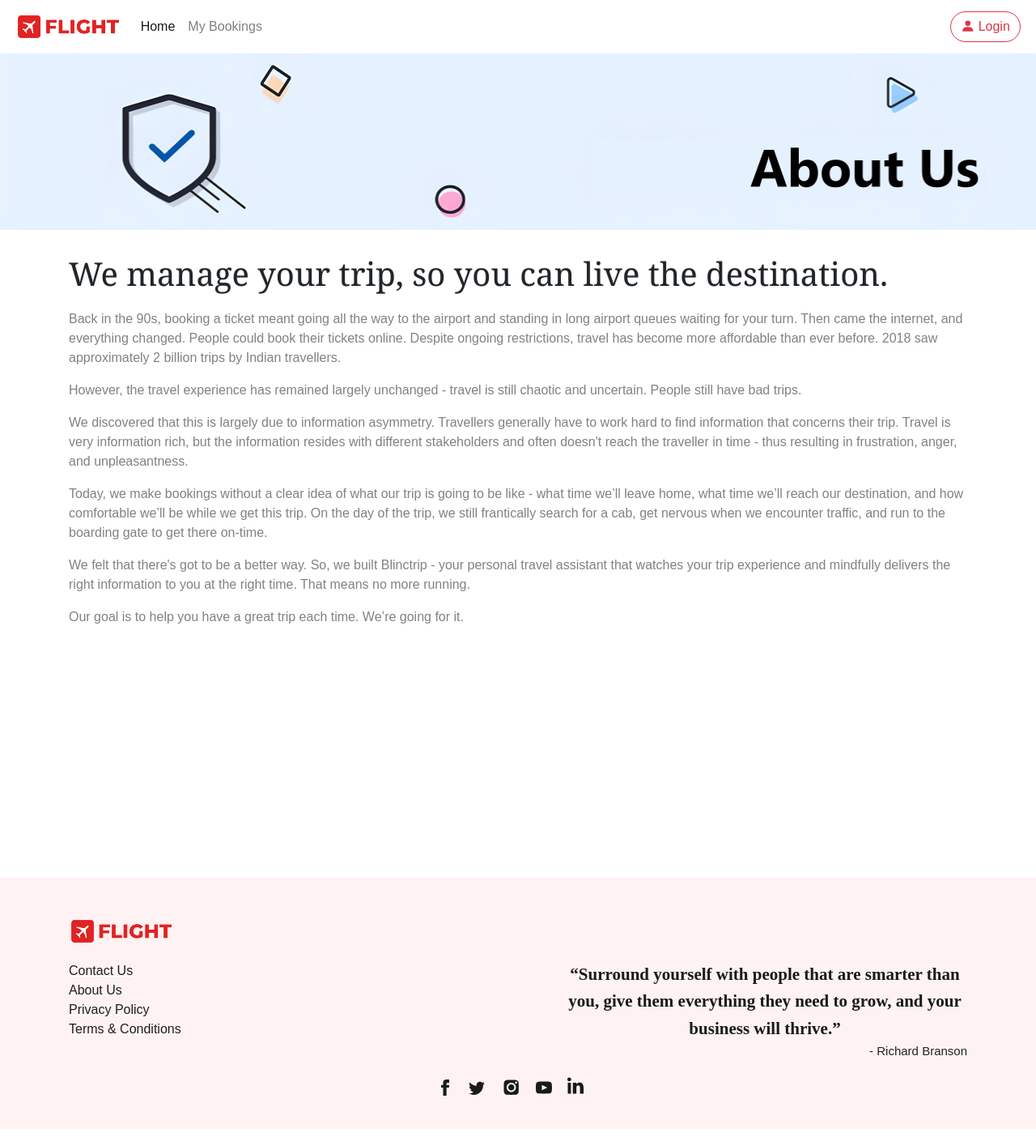
After one commit to ayush9304/Flight, a Django app: page /about-us in a window 1280 px wide. The commit adds this page. Shown: the whole page at 81% size. Run offline with Django 3.2, Linux system fonts and the light colour scheme; some libraries are stand-ins or nearby versions; some web fonts are replaced.

Commit message:
added about page

```diff
--- /dev/null
+++ b/flight/static/css/about.css
@@ -0,0 +1,6 @@
+h1{
+    font-family: Georgia, 'Times New Roman', Times, serif;
+    margin-bottom: 20px;
+    text-shadow: 0px 0px 2px rgba(0,0,0,0.2);
+    font-size: 40px;
+}
--- a/flight/static/css/contact.css
+++ b/flight/static/css/contact.css
@@ -13,7 +13,7 @@
 h1{
     font-family: Georgia, 'Times New Roman', Times, serif;
     margin-bottom: 20px;
-    text-shadow: 0px 0px 4px rgba(0,0,0,0.2);
+    text-shadow: 0px 0px 3px rgba(0,0,0,0.2);
     font-size: 40px;
 }
 
--- a/flight/static/css/privacy-policy.css
+++ b/flight/static/css/privacy-policy.css
@@ -6,3 +6,10 @@
 .privacybannerimg{
     width: 100%;
 }
+
+p, ul{
+    color: #818087 !important;
+}
+b{
+    color: #504f51 !important;
+}
--- /dev/null
+++ b/flight/templates/flight/about.html
@@ -0,0 +1,26 @@
+{% extends 'flight/layout.html' %}
+
+{% load static %}
+
+{% block head %}
+    <title>Terms and Conditions | Flight</title>
+    <link rel="stylesheet" type="text/css" href="{% static 'css/privacy-policy.css' %}">
+    <link rel="stylesheet" type="text/css" href="{% static 'css/about.css' %}">
+{% endblock head %}
+
+{% block body %}
+    <section class="privacybanner-section">
+        <img src="{% static 'img/about-us.png' %}" alt="Privacy Policy" class="privacybannerimg">
+    </section>
+    <section class="section section1">
+        <div class="container">
+            <h1>We manage your trip, so you can live the destination.</h1>
+            <p>Back in the 90s, booking a ticket meant going all the way to the airport and standing in long airport queues waiting for your turn. Then came the internet, and everything changed. People could book their tickets online. Despite ongoing restrictions, travel has become more affordable than ever before. 2018 saw approximately 2 billion trips by Indian travellers.</p>
+            <p>However, the travel experience has remained largely unchanged - travel is still chaotic and uncertain. People still have bad trips.</p>
+            <p>We discovered that this is largely due to information asymmetry. Travellers generally have to work hard to find information that concerns their trip. Travel is very information rich, but the information resides with different stakeholders and often doesn't reach the traveller in time - thus resulting in frustration, anger, and unpleasantness.</p>
+            <p>Today, we make bookings without a clear idea of what our trip is going to be like - what time we’ll leave home, what time we’ll reach our destination, and how comfortable we’ll be while we get this trip. On the day of the trip, we still frantically search for a cab, get nervous when we encounter traffic, and run to the boarding gate to get there on-time.</p>
+            <p>We felt that there's got to be a better way. So, we built Blinctrip - your personal travel assistant that watches your trip experience and mindfully delivers the right information to you at the right time. That means no more running.</p>
+            <p>Our goal is to help you have a great trip each time. We’re going for it.</p>
+        </div>
+    </section>
+{% endblock%}
--- a/flight/templates/flight/layout.html
+++ b/flight/templates/flight/layout.html
@@ -95,7 +95,7 @@
               <div>
                 <ul class="link-list">
                   <li class="list-item"><a class="footer-links" href="{% url 'contact' %}">Contact Us</a></li>
-                  <li class="list-item"><a class="footer-links" href="#">About Us</a></li>
+                  <li class="list-item"><a class="footer-links" href="{% url 'aboutus' %}">About Us</a></li>
                   <li class="list-item"><a class="footer-links" href="{% url 'privacypolicy' %}">Privacy Policy</a></li>
                   <li class="list-item"><a class="footer-links" href="{% url 'termsandconditions' %}">Terms &amp; Conditions</a></li>
                 </ul>
--- a/flight/templates/flight/terms.html
+++ b/flight/templates/flight/terms.html
@@ -21,7 +21,7 @@
             </p>
             <p>
                 <b>1. Agreement between the Clients & Flight:</b><br>
-                While accessing, using, browsing or make booking through easymytrip.com, users have to accept that they are agreed to the terms and conditions of our portal. In case of any violation, Easy Trip Planners Ltd. and its subsidiaries (including flight-web-app.herokuapp.com) reserve all the rights for taking any legal actions against them.
+                While accessing, using, browsing or make booking through flight-web-app.herokuapp.com, users have to accept that they are agreed to the terms and conditions of our portal. In case of any violation, Flight Planners Ltd. and its subsidiaries (including flight-web-app.herokuapp.com) reserve all the rights for taking any legal actions against them.
             </p>
             <p>
                 <b>2. Prices on the Website:</b><br>
--- a/flight/urls.py
+++ b/flight/urls.py
@@ -19,4 +19,5 @@ urlpatterns = [
     path('contact', views.contact, name="contact"),
     path('privacy-policy', views.privacy_policy, name="privacypolicy"),
     path('terms-and-conditions', views.terms_and_conditions, name="termsandconditions"),
+    path('about-us', views.about_us, name="aboutus"),
 ]
--- a/flight/views.py
+++ b/flight/views.py
@@ -468,3 +468,6 @@ def privacy_policy(request):
 
 def terms_and_conditions(request):
     return render(request, 'flight/terms.html')
+
+def about_us(request):
+    return render(request, 'flight/about.html')
```
Also changed, not shown: db.sqlite3, flight/static/img/about-us-cms.png (added), flight/static/img/about-us.png (added).
